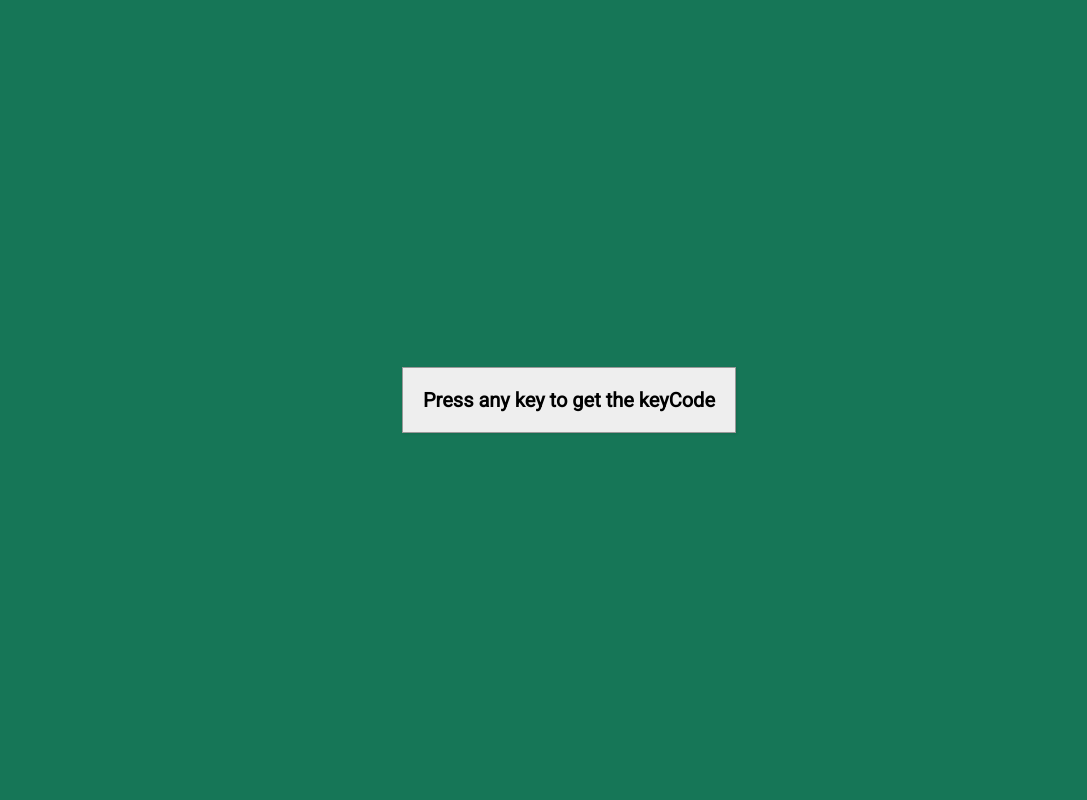
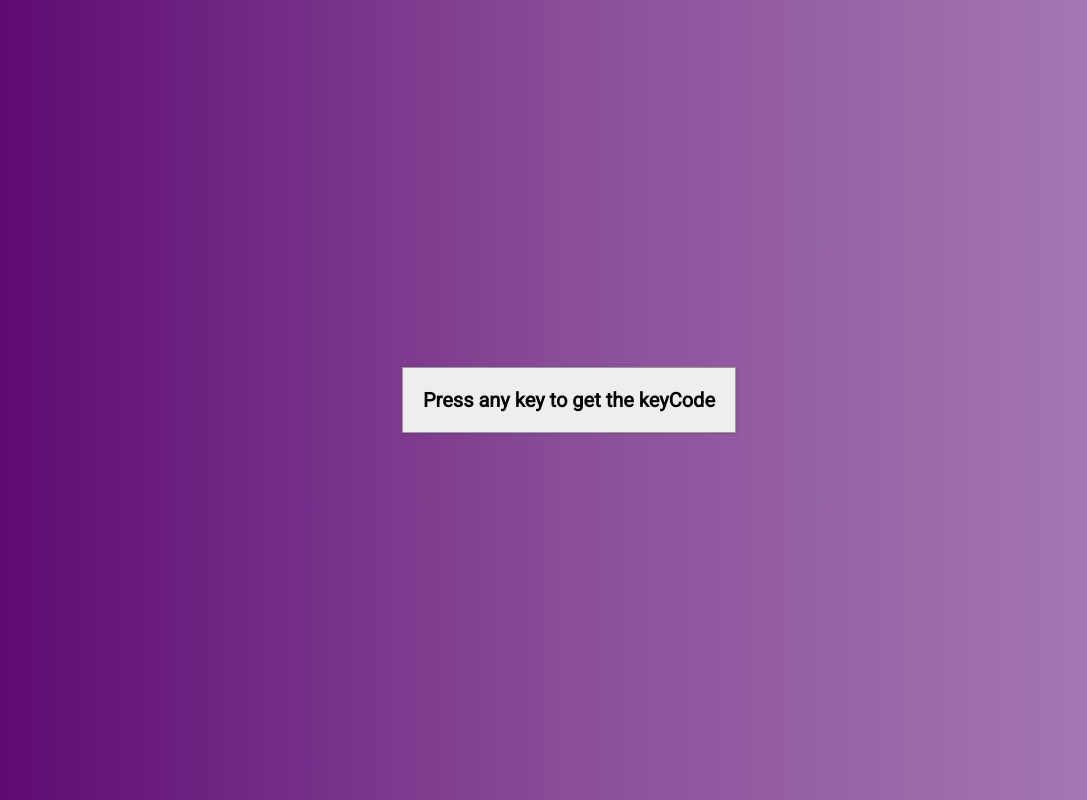
Before and after one commit to faranak-fereidooni/small-javascript-projects, a plain HTML site: page events-keycodes/index.html in a window 1280 px wide. Shown: the whole page, without its empty margins (71-1158 px from the left). Drawn offline with Linux system fonts and the light colour scheme.

Commit message:
UI changes

```diff
--- a/events-keycodes/style.css
+++ b/events-keycodes/style.css
@@ -3,7 +3,12 @@
   }
 
   body {
-    background-color: #167657;
+    background-image: linear-gradient(
+      to right,
+      rgb(88, 2, 110) 0%,
+      rgb(88, 2, 110,0.7) 50%,
+      rgb(88, 2, 110,0.5) 100%
+    );
     font-family: 'Roboto', sans-serif;
     display: flex;
     align-items: center;
@@ -35,7 +40,7 @@
     left: 0;
     text-align: center;
     width: 100%;
-    color: #77f6d4;
+    color: #fff;
     font-size: 15px;
     letter-spacing: 1px;
   }
```
Also changed, not shown: multiple-button/style.css (+7 -1 lines).
